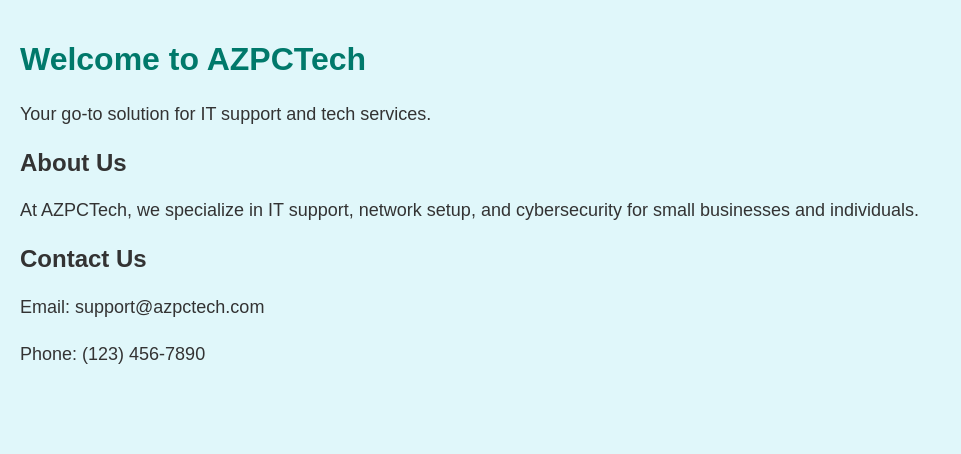
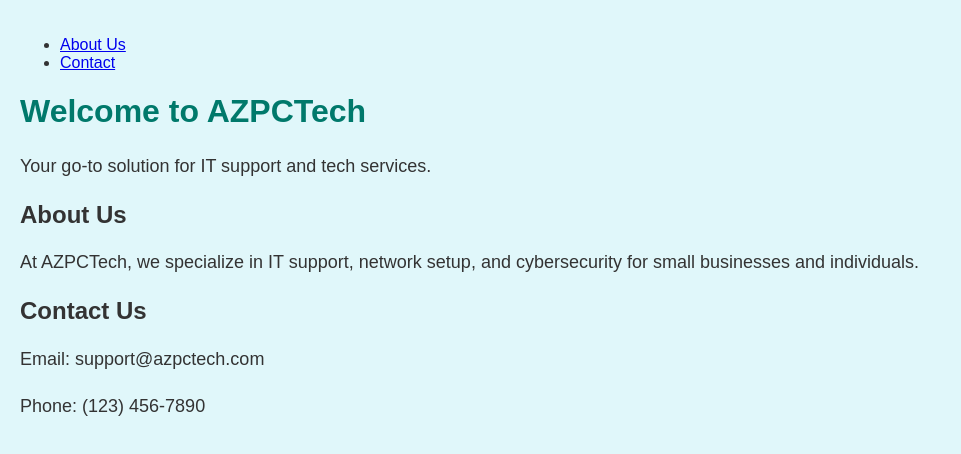
Before and after one commit to Tameem5522/AZPCTech, a plain HTML site: page index.html in a window 1280 px wide. Shown: the whole page, without its empty margins (0-961 px from the left). Drawn offline with Linux system fonts and the light colour scheme.

Commit message:
Update index.html

```diff
--- a/index.html
+++ b/index.html
@@ -1,4 +1,12 @@
 <!DOCTYPE html>
+
+<nav>
+<ul>
+<li><a href="#about">About Us</a></li>
+<li><a href="#contact">Contact</a></li>
+</ul>
+</nav>
+
 <html lang="en">
 <head>
 <meta charset="UTF-8">
```
